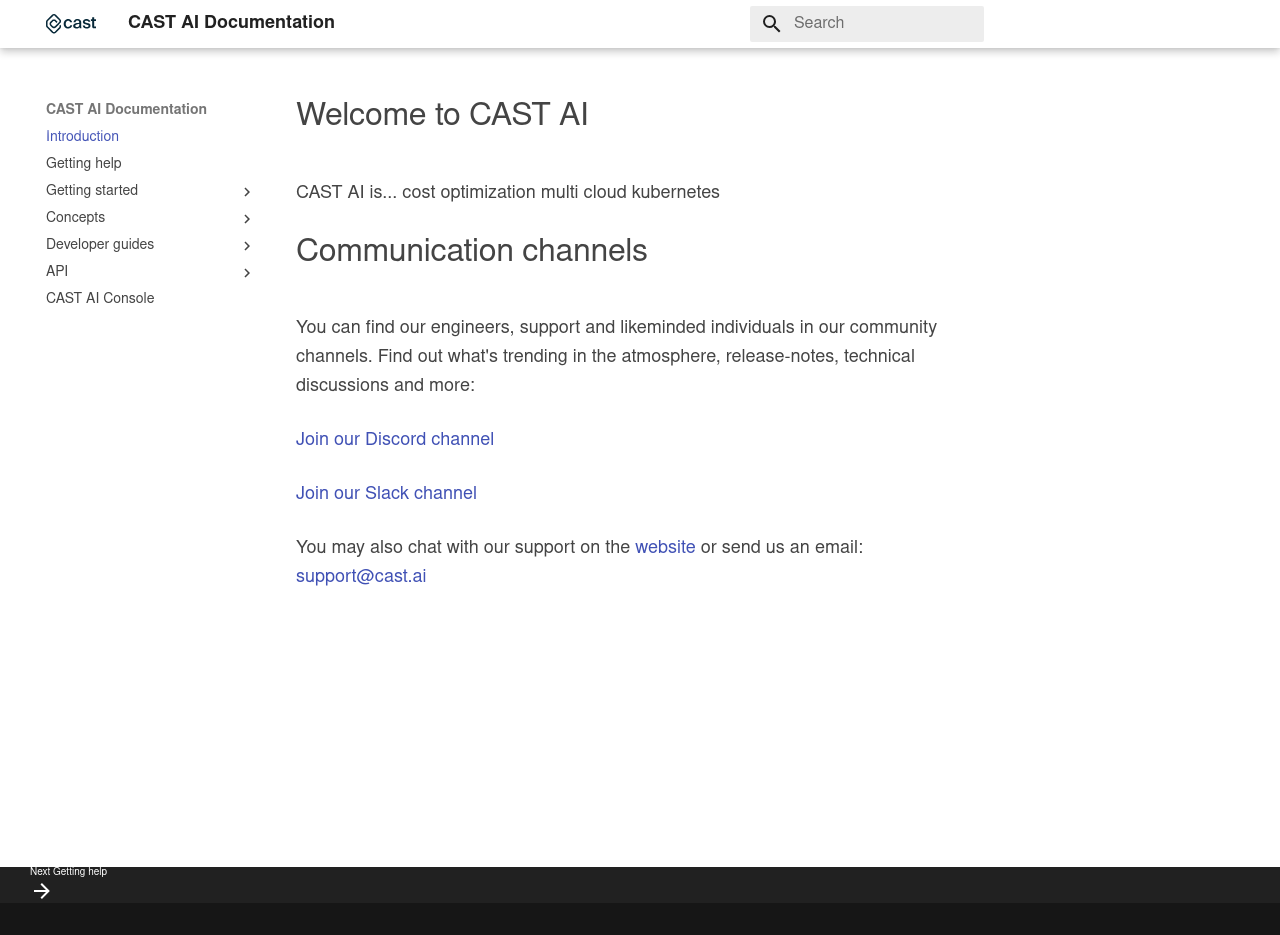
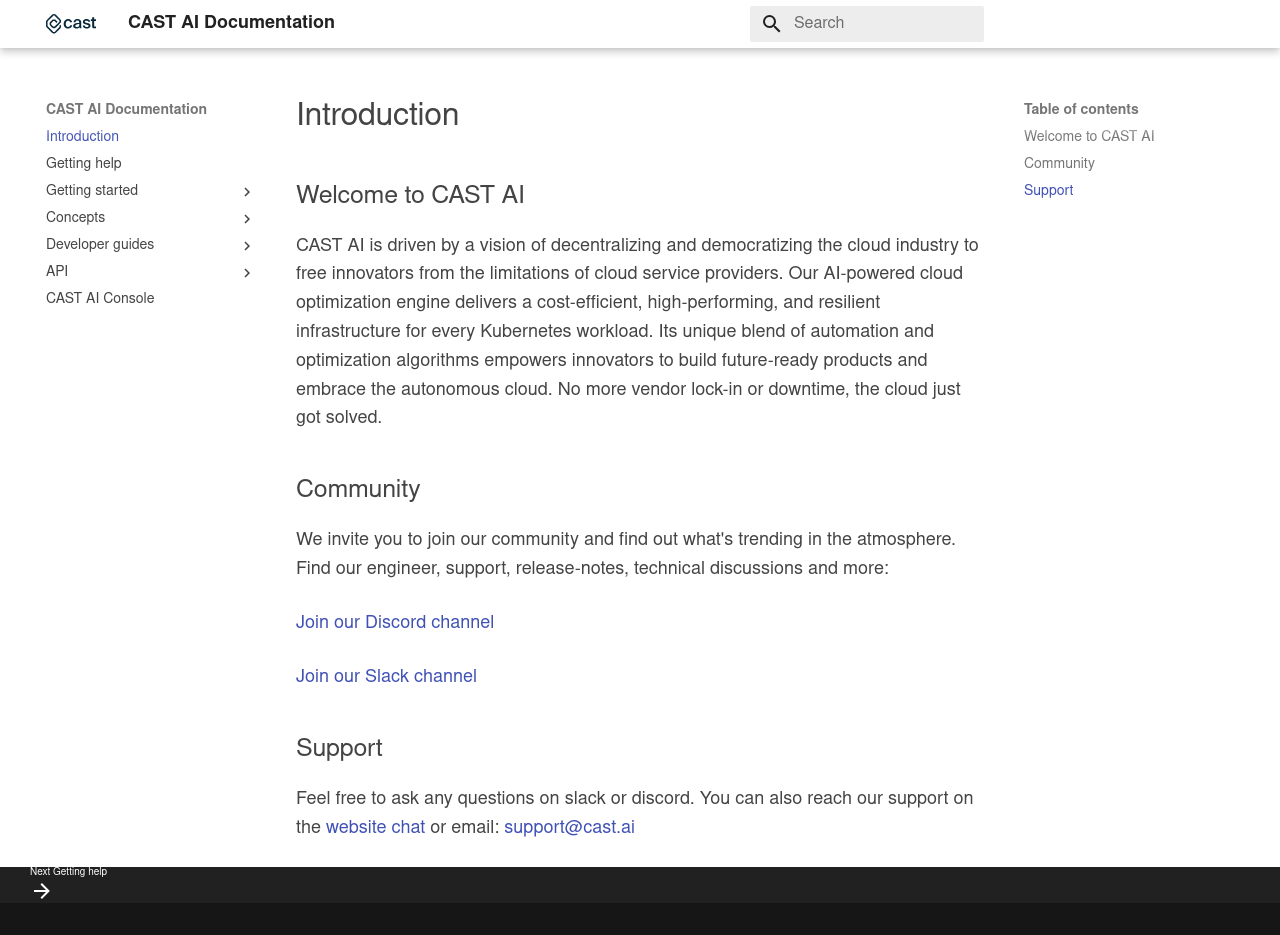
Before and after one commit to castai/docs, an MkDocs documentation site: the page built from docs/index.md, in a window 1280 px wide and 935 px high. Built offline with MkDocs 1.6.1 and Material for MkDocs 9.7.7, drawn with Linux system fonts in a browser that asks for light colours; some web fonts are replaced.

Commit message:
Update index.md

```diff
--- a/docs/index.md
+++ b/docs/index.md
@@ -1,17 +1,16 @@
-# Welcome to CAST AI
+## Welcome to CAST AI
 
-CAST AI is...
-cost optimization
-multi cloud
-kubernetes
+CAST AI is driven by a vision of decentralizing and democratizing the cloud industry to free innovators from the limitations of cloud service providers. Our AI-powered cloud optimization engine delivers a cost-efficient, high-performing, and resilient infrastructure for every Kubernetes workload. Its unique blend of automation and optimization algorithms empowers innovators to build future-ready products and embrace the autonomous cloud. No more vendor lock-in or downtime, the cloud just got solved.
 
-# Communication channels
 
-You can find our engineers, support and likeminded individuals in our community channels.
-Find out what's trending in the atmosphere, release-notes, technical discussions and more:
+## Community
+
+We invite you to join our community and find out what's trending in the atmosphere. Find our engineer, support, release-notes, technical discussions and more:
 
 [Join our Discord channel](https://discord.gg/4sFCFVJ)
 
 [Join our Slack channel](https://join.slack.com/t/castai-community/shared_invite/zt-i8fcn2xi-sM_iONKn35NmYR2E3dtfng)
 
-You may also chat with our support on the [website](https://cast.ai/) or send us an email: support@cast.ai
+## Support
+
+Feel free to ask any questions on slack or discord. You can also reach our support on the [website chat](https://cast.ai/) or email: support@cast.ai
```
